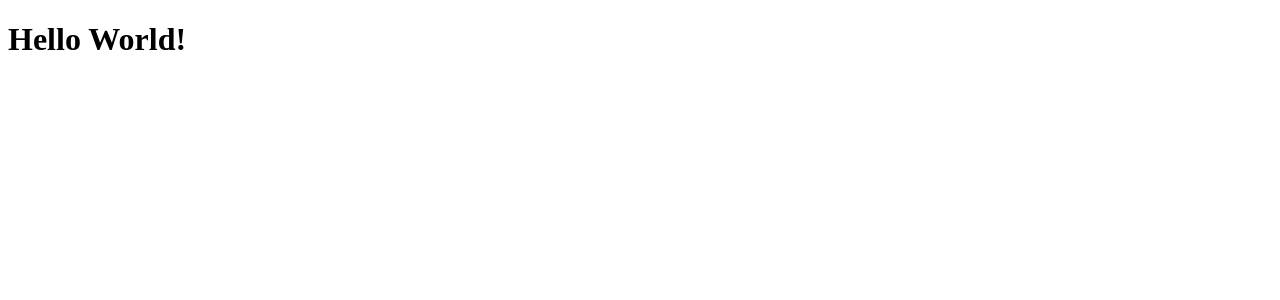
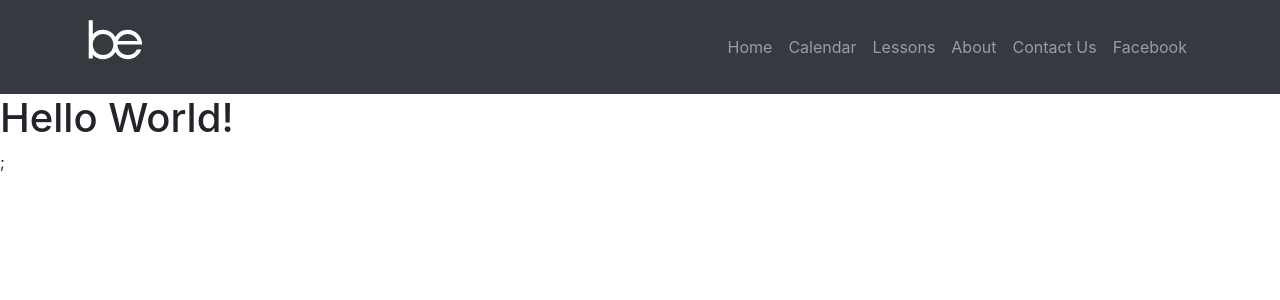
Before and after one commit to shadowlion/ballroomeast, a Next.js app: page / in a window 1280 px wide. Shown: the top 300 px of the page. Built offline with nearby package versions, Linux system fonts and the light colour scheme.

Commit message:
feat: add Header

```diff
--- /dev/null
+++ b/components/Header.tsx
@@ -0,0 +1,36 @@
+import Image from "next/image";
+import { Navbar, Nav } from "react-bootstrap";
+
+const Header = () => {
+  return (
+    <header>
+      <Navbar expand="sm" bg="dark" variant="dark">
+        <div className="container">
+          <Navbar.Brand href="/">
+            <Image
+              src="/logo.svg"
+              alt="Ballroom East Logo"
+              width="60px"
+              height="60px"
+            />
+          </Navbar.Brand>
+          <Navbar.Toggle aria-controls="responsive-navbar-nav" />
+          <Navbar.Collapse id="nav-collapse text-light">
+            <Nav className="ml-auto text-center">
+              <Nav.Link href="/">Home</Nav.Link>
+              <Nav.Link href="/calendar">Calendar</Nav.Link>
+              <Nav.Link href="/lessons">Lessons</Nav.Link>
+              <Nav.Link href="/about">About</Nav.Link>
+              <Nav.Link href="/contact">Contact Us</Nav.Link>
+              <Nav.Link href="https://facebook.com/ballroomeast">
+                Facebook
+              </Nav.Link>
+            </Nav>
+          </Navbar.Collapse>
+        </div>
+      </Navbar>
+    </header>
+  );
+};
+
+export default Header;
--- a/pages/_app.tsx
+++ b/pages/_app.tsx
@@ -1,5 +1,13 @@
+import "bootstrap/dist/css/bootstrap.min.css";
+import Header from "../components/Header";
+
 function MyApp({ Component, pageProps }) {
-  return <Component {...pageProps} />;
+  return (
+    <>
+      <Header />
+      <Component {...pageProps} />;
+    </>
+  );
 }
 
 export default MyApp;
```
Also changed, not shown: public/logo.svg (added).
